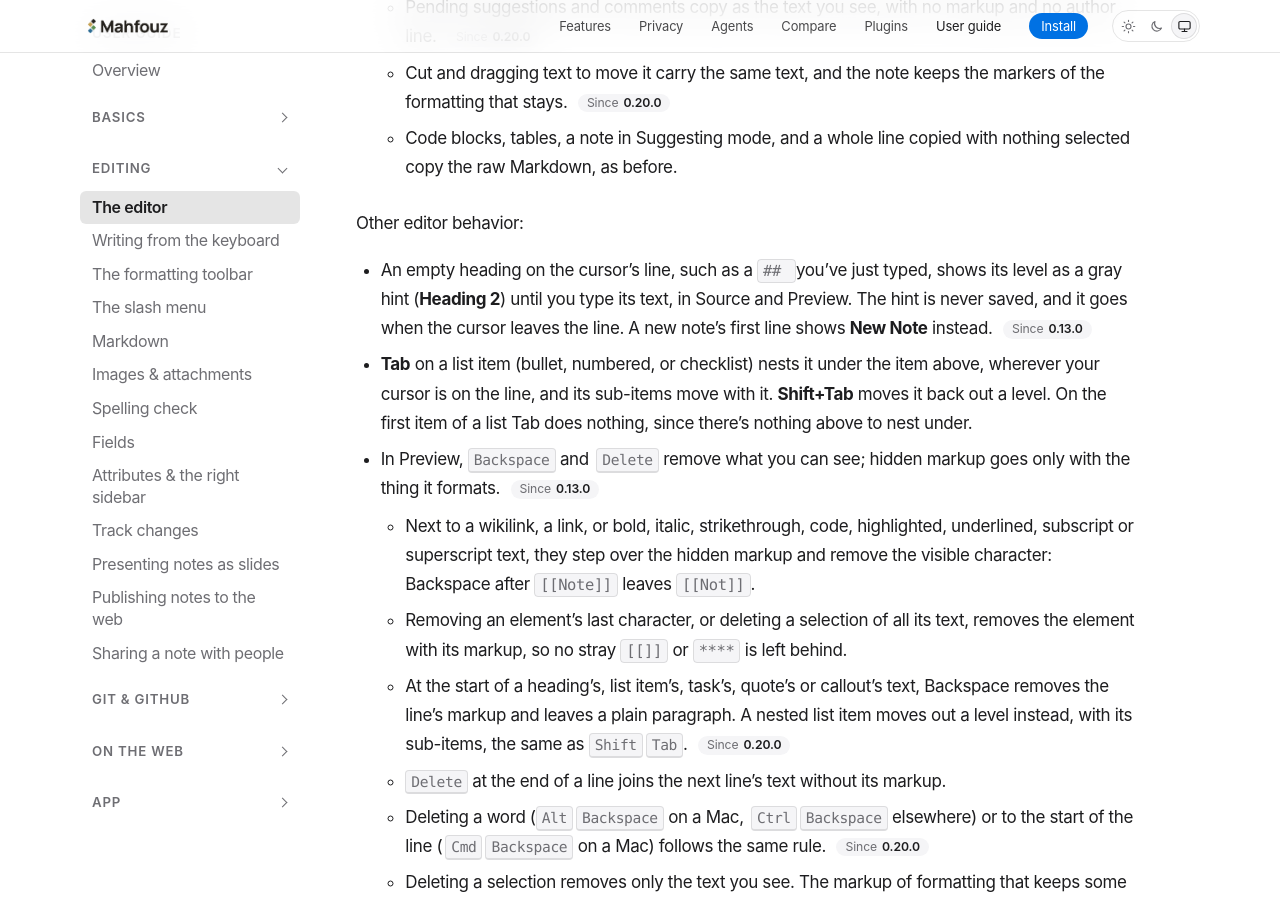
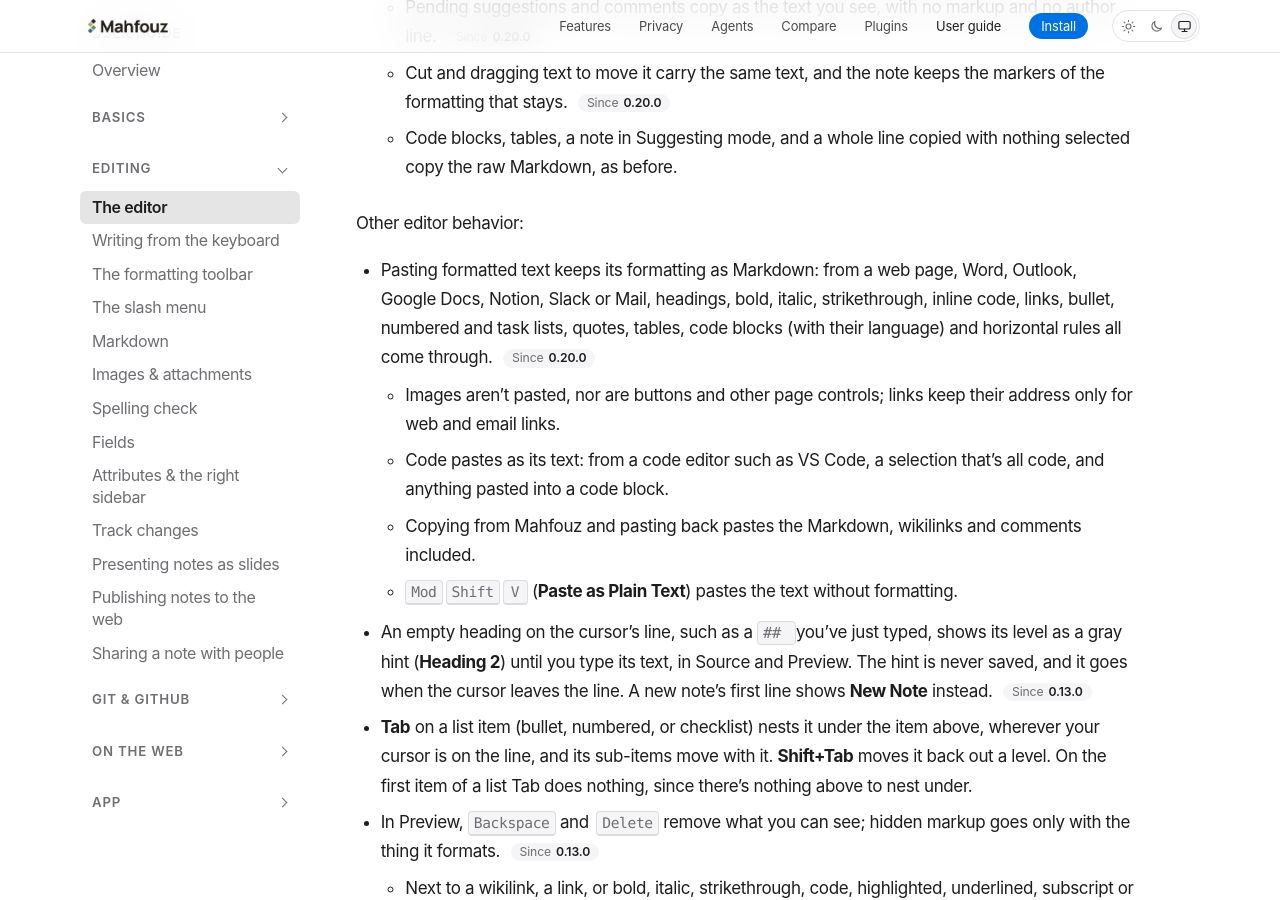
Before and after one commit to mahfouz-app/docs, a Jekyll site: the page built from guide/editor.md, in a window 1280 px wide and 900 px high, scrolled down 1010 px. Built offline with Jekyll 4.4.1, drawn with Linux system fonts in a browser that asks for light colours.

Commit message:
guide: pasting formatted text keeps its formatting
Co-Authored-By: Claude Opus 5.5 <noreply@anthropic.com>

```diff
--- a/guide/editor.md
+++ b/guide/editor.md
@@ -52,6 +52,19 @@ and Source, and from Vim goes to Preview. {% include since.html v="0.20.0" %}
 
 Other editor behavior:
 
+- Pasting formatted text keeps its formatting as Markdown: from a web
+  page, Word, Outlook, Google Docs, Notion, Slack or Mail, headings, bold,
+  italic, strikethrough, inline code, links, bullet, numbered and task
+  lists, quotes, tables, code blocks (with their language) and horizontal
+  rules all come through. {% include since.html v="0.20.0" %}
+  - Images aren't pasted, nor are buttons and other page controls; links
+    keep their address only for web and email links.
+  - Code pastes as its text: from a code editor such as VS Code, a
+    selection that's all code, and anything pasted into a code block.
+  - Copying from Mahfouz and pasting back pastes the Markdown, wikilinks
+    and comments included.
+  - <kbd>Mod</kbd><kbd>Shift</kbd><kbd>V</kbd> (**Paste as Plain Text**)
+    pastes the text without formatting.
 - An empty heading on the cursor's line, such as a `## ` you've just typed,
   shows its level as a gray hint (**Heading 2**) until you type its text,
   in Source and Preview. The hint is never saved, and it goes when the
```
